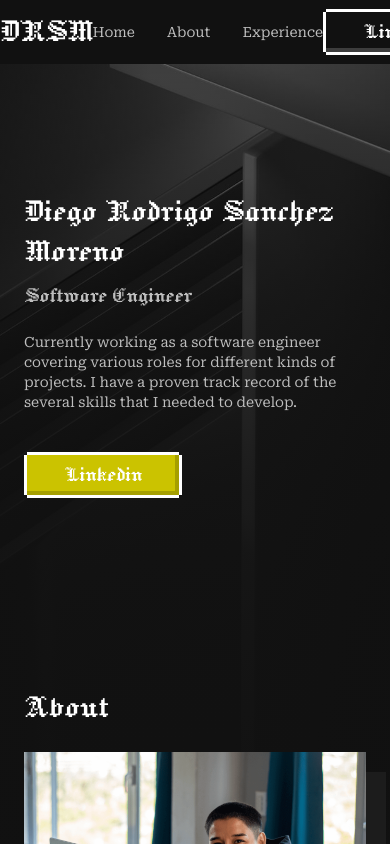
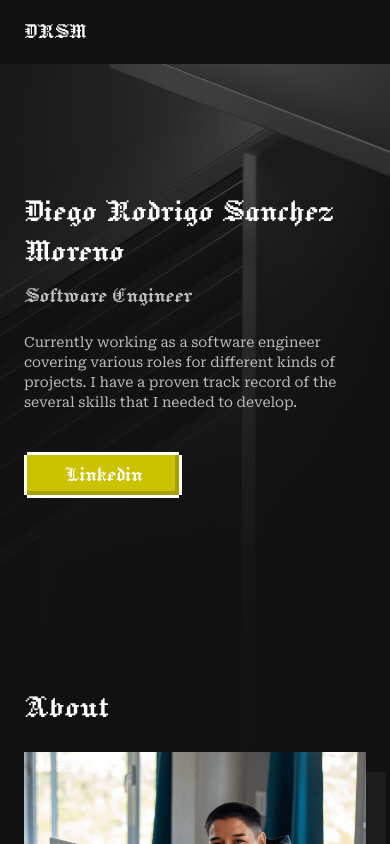
Before and after one commit to DiegoRSM03/drsm, a Next.js app: page / in a window 390 px wide. Shown: the top 844 px of the page. Built offline with nearby package versions, Linux system fonts and the light colour scheme.

Commit message:
fix: navbar responsive

```diff
--- a/components/Navbar.tsx
+++ b/components/Navbar.tsx
@@ -34,10 +34,12 @@ export const Navbar = () => {
         className={`${WRAPPER_CHILD_STYLES} flex items-center justify-between`}
       >
         {/* LOGO */}
-        <div className="text-4xl text-white font-jacquard">{LOGO_TEXT}</div>
+        <div className="text-2xl text-white sm:text-3xl md:text-4xl font-jacquard">
+          {LOGO_TEXT}
+        </div>
 
         {/* NAV ITEMS */}
-        <ul className="flex items-center gap-8 text-gray">
+        <ul className="items-center hidden gap-8 text-gray lg:flex">
           {NAV_ITEMS.map((navItem) => (
             <li
               key={navItem.href}
@@ -49,7 +51,12 @@ export const Navbar = () => {
         </ul>
 
         {/* CALL TO ACTION */}
-        <Button variant="secondary" href={CTA_LINK_URL} target="_blank">
+        <Button
+          variant="secondary"
+          href={CTA_LINK_URL}
+          target="_blank"
+          className="hidden lg:block"
+        >
           {CTA_LINK_TEXT}
         </Button>
       </div>
```
